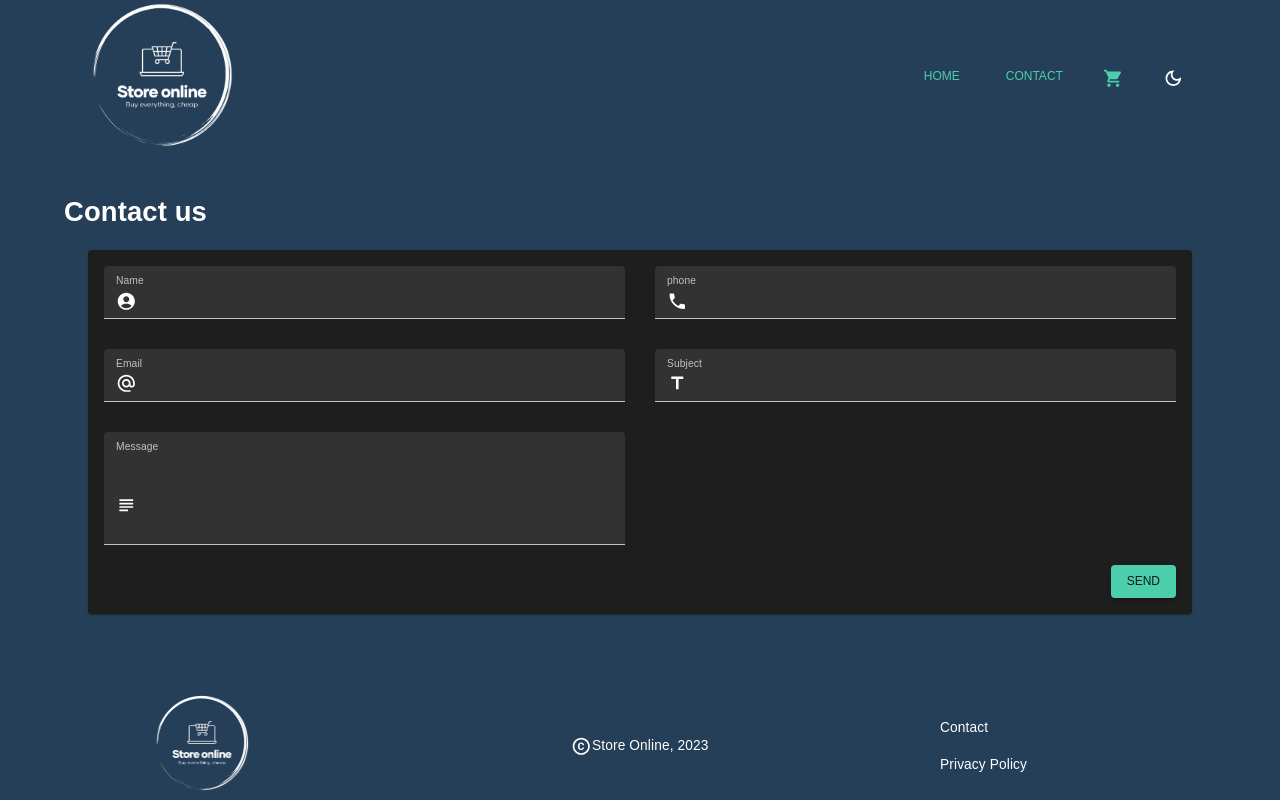
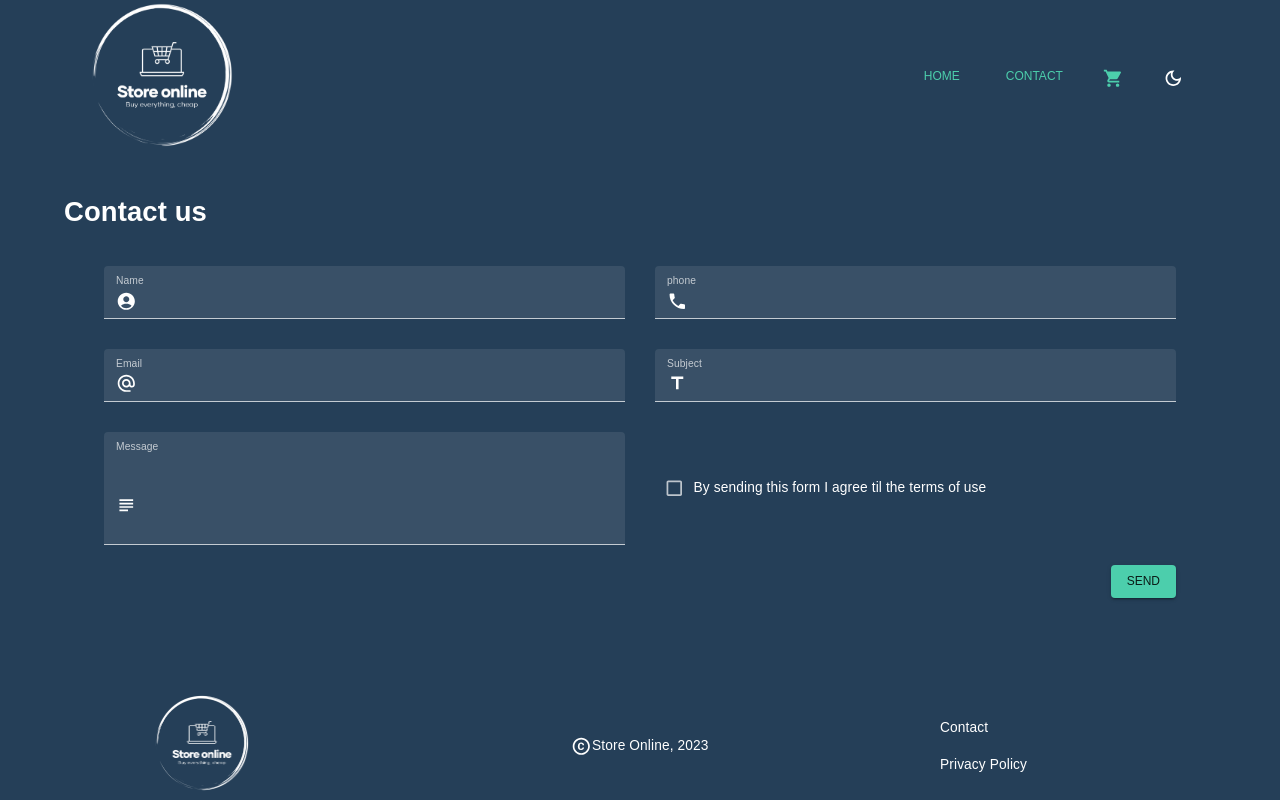
Before and after one commit to Christonn93/store-online, a React (Create React App) app: page /contact in a window 1280 px wide. Built offline with nearby package versions, Linux system fonts and the light colour scheme.

Commit message:
Adjsutments to form

```diff
--- a/src/components/Form/ContactForm.jsx
+++ b/src/components/Form/ContactForm.jsx
@@ -4,6 +4,7 @@ import React from "react";
 // Importing MUI
 import { Button, TextField, Box, Container, useMediaQuery, useTheme, Paper } from "@mui/material";
 import InputAdornment from "@mui/material/InputAdornment";
+import Checkbox from "@mui/material/Checkbox";
 
 // Importing icons
 import AccountCircle from "@mui/icons-material/AccountCircle";
@@ -49,7 +50,7 @@ const ContactForm = () => {
 
  return (
   <Container align="center">
-   <Paper sx={{padding: 2}}>
+   <Box sx={{ padding: 2 }}>
     <Formik onSubmit={formSubmit} initialValues={initialValues} validationSchema={checkoutSchema}>
      {({ values, errors, touched, handleBlur, handleSubmit, handleChange }) => (
       <form onSubmit={handleSubmit}>
@@ -158,6 +159,10 @@ const ContactForm = () => {
           ),
          }}
         />
+        <Box display={"flex"} alignItems="center">
+         <Checkbox />
+         <p>By sending this form I agree til the terms of use</p>
+        </Box>
        </Box>
        <Box display="flex" justifyContent="end" mt="20px">
         <Button type="submit" color="secondary" variant="contained">
@@ -167,7 +172,7 @@ const ContactForm = () => {
       </form>
      )}
     </Formik>
-   </Paper>
+   </Box>
   </Container>
  );
 };
```
